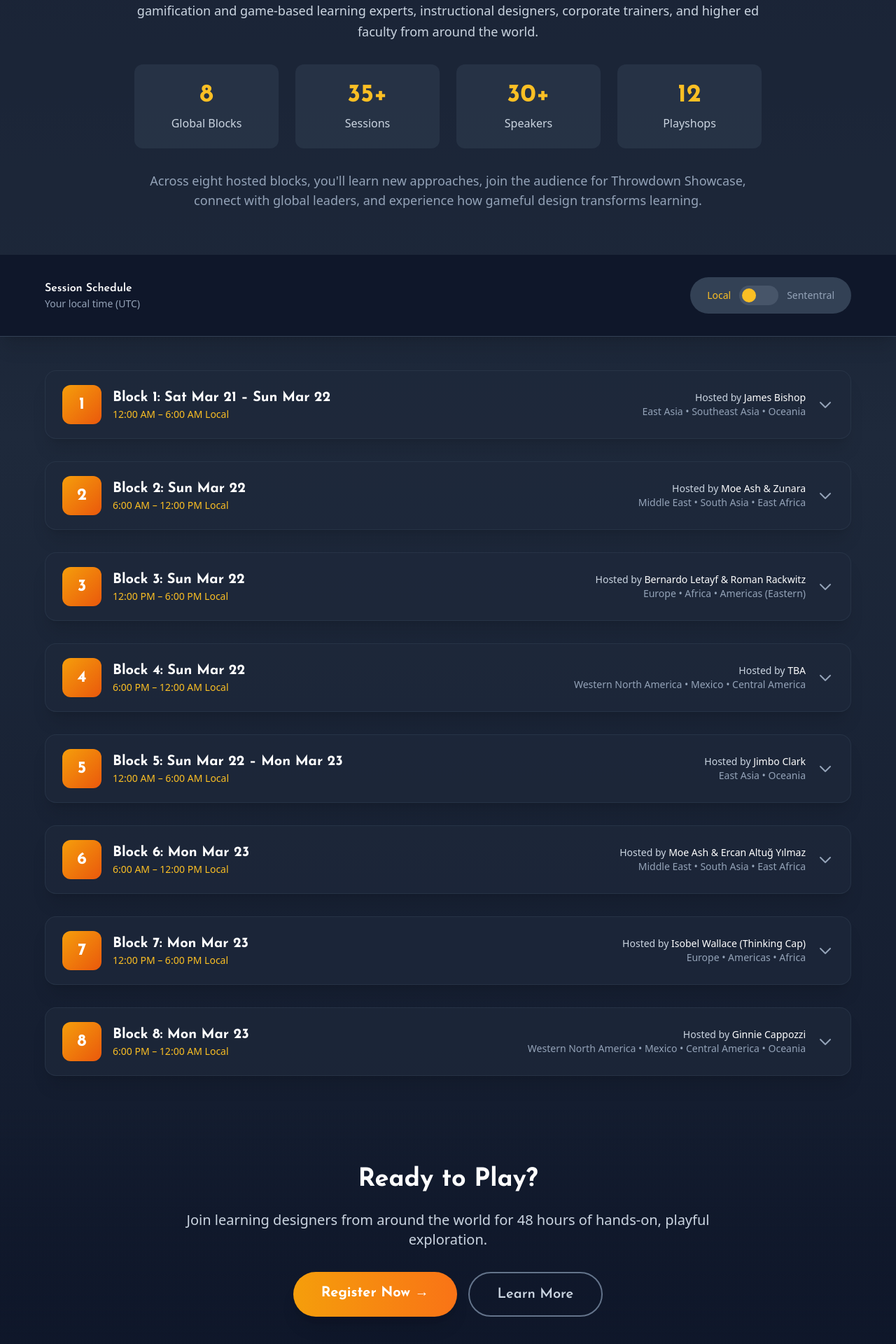
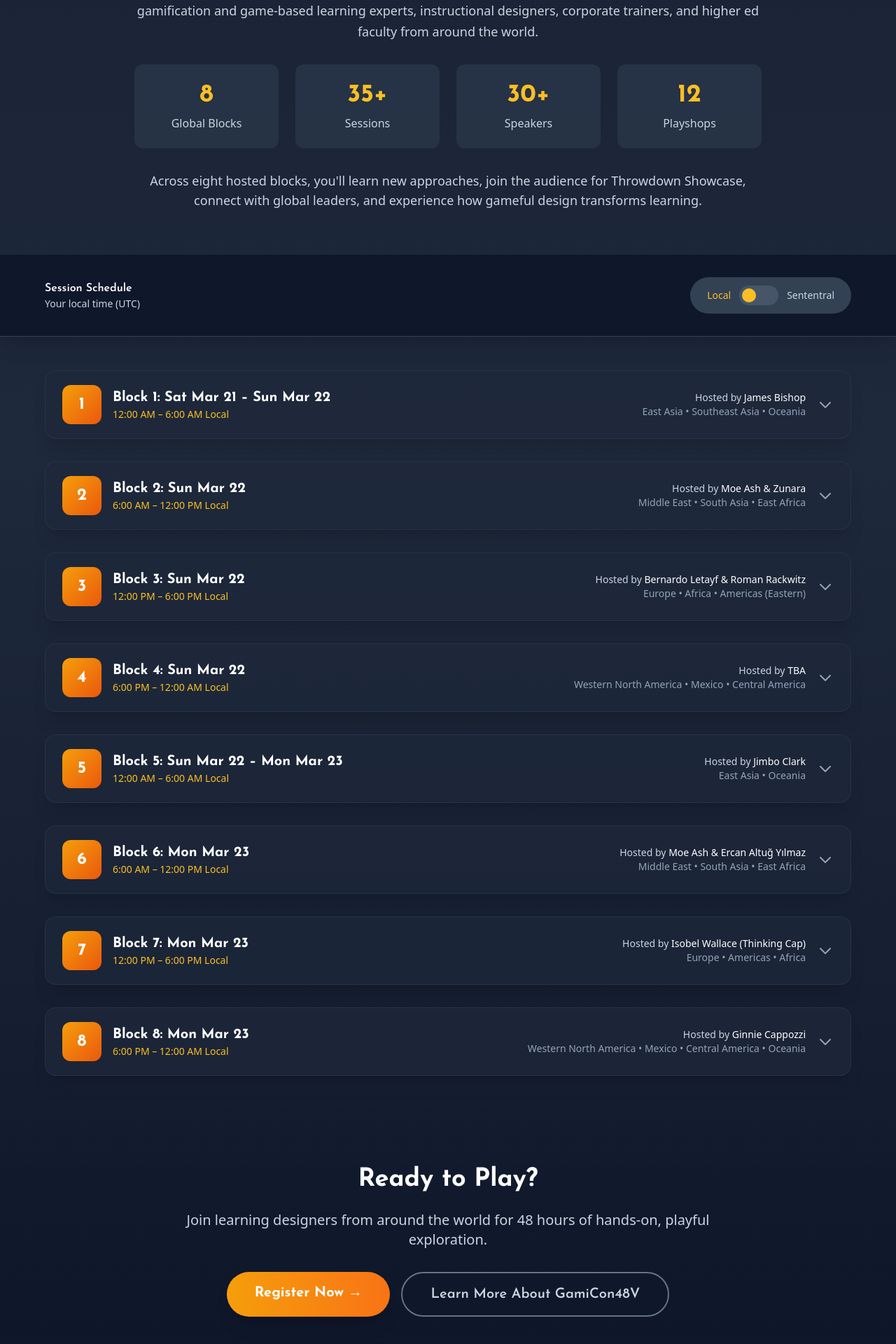
Before and after one commit to carriannlane-hub/gamicon48v-landing, a React (Vite) app: page / in a window 1280 px wide. Shown: the part 804-2724 px from the top of the page at 70% size. Built offline with nearby package versions, Linux system fonts and the light colour scheme.

Commit message:
Update text and styles in App component

```diff
--- a/src/App.jsx
+++ b/src/App.jsx
@@ -223,6 +223,14 @@
 
   return (
     <div className="min-h-screen bg-gradient-to-b from-slate-900 via-slate-800 to-slate-900">
+      {/* Skip to main content link */}
+      <a
+        href="#main-content"
+        className="sr-only focus:not-sr-only focus:absolute focus:top-4 focus:left-4 focus:z-50 focus:px-4 focus:py-2 focus:bg-amber-500 focus:text-white focus:font-semibold focus:rounded-lg focus:outline-none focus:ring-2 focus:ring-amber-400 focus:ring-offset-2 focus:ring-offset-slate-900"
+      >
+        Skip to main content
+      </a>
+
       {/* Decorative background elements */}
       <div className="fixed inset-0 overflow-hidden pointer-events-none">
         <div className="absolute top-0 left-1/4 w-96 h-96 bg-amber-500/10 rounded-full blur-3xl"></div>
@@ -270,8 +278,10 @@
         </div>
       </header>
 
-      {/* Hero Section */}
-      <section className="relative z-10 px-4 py-12 sm:py-16 text-center">
+      {/* Main Content */}
+      <main id="main-content">
+        {/* Hero Section */}
+        <section className="relative z-10 px-4 py-12 sm:py-16 text-center">
         <div className="max-w-4xl mx-auto">
           <p className="text-amber-400 uppercase tracking-widest text-xs sm:text-sm mb-4" style={{ fontFamily: 'Josefin Sans, sans-serif' }}>
             March 22–24, 2026 • Live Online
@@ -341,7 +351,7 @@
               <p className="text-slate-300">Playshops</p>
             </div>
           </div>
-          <p className="text-slate-400 mt-8 text-lg">
+          <p className="text-slate-300 mt-8 text-lg">
             Across eight hosted blocks, you'll learn new approaches, join the audience for Throwdown Showcase,
             connect with global leaders, and experience how gameful design transforms learning.
           </p>
@@ -355,7 +365,7 @@
             <h4 className="text-white font-semibold" style={{ fontFamily: 'Josefin Sans, sans-serif' }}>
               Session Schedule
             </h4>
-            <p className="text-slate-400 text-sm">
+            <p className="text-slate-300 text-sm">
               {showSententralTime ? 'Sententral Time (Central US)' : `Your local time (${userTimezone})`}
             </p>
           </div>
@@ -365,7 +375,7 @@
             aria-pressed={showSententralTime}
             aria-label={showSententralTime ? 'Switch to local time' : 'Switch to Sententral Time'}
           >
-            <span className={`text-xs sm:text-sm font-medium ${!showSententralTime ? 'text-amber-400' : 'text-slate-400'}`}>
+            <span className={`text-xs sm:text-sm font-medium ${!showSententralTime ? 'text-amber-400' : 'text-slate-300'}`}>
               Local
             </span>
             <div className="relative w-12 sm:w-14 h-6 sm:h-7 bg-slate-600 rounded-full">
@@ -375,7 +385,7 @@
                 }`}
               ></div>
             </div>
-            <span className={`text-xs sm:text-sm font-medium ${showSententralTime ? 'text-amber-400' : 'text-slate-400'}`}>
+            <span className={`text-xs sm:text-sm font-medium ${showSententralTime ? 'text-amber-400' : 'text-slate-300'}`}>
               Sententral
             </span>
           </button>
@@ -514,11 +524,12 @@
               className="w-full sm:w-auto px-10 py-4 border-2 border-slate-500 text-slate-300 font-semibold text-lg sm:text-xl rounded-full hover:border-amber-400 hover:text-amber-400 transition-all text-center focus-visible:outline-none focus-visible:ring-2 focus-visible:ring-amber-400 focus-visible:ring-offset-2 focus-visible:ring-offset-slate-900"
               style={{ fontFamily: 'Josefin Sans, sans-serif' }}
             >
-              Learn More
+              Learn More About GamiCon48V
             </a>
           </div>
         </div>
       </section>
+      </main>
 
       {/* Footer */}
       <footer className="relative z-10 px-4 py-8 border-t border-slate-700">
```
